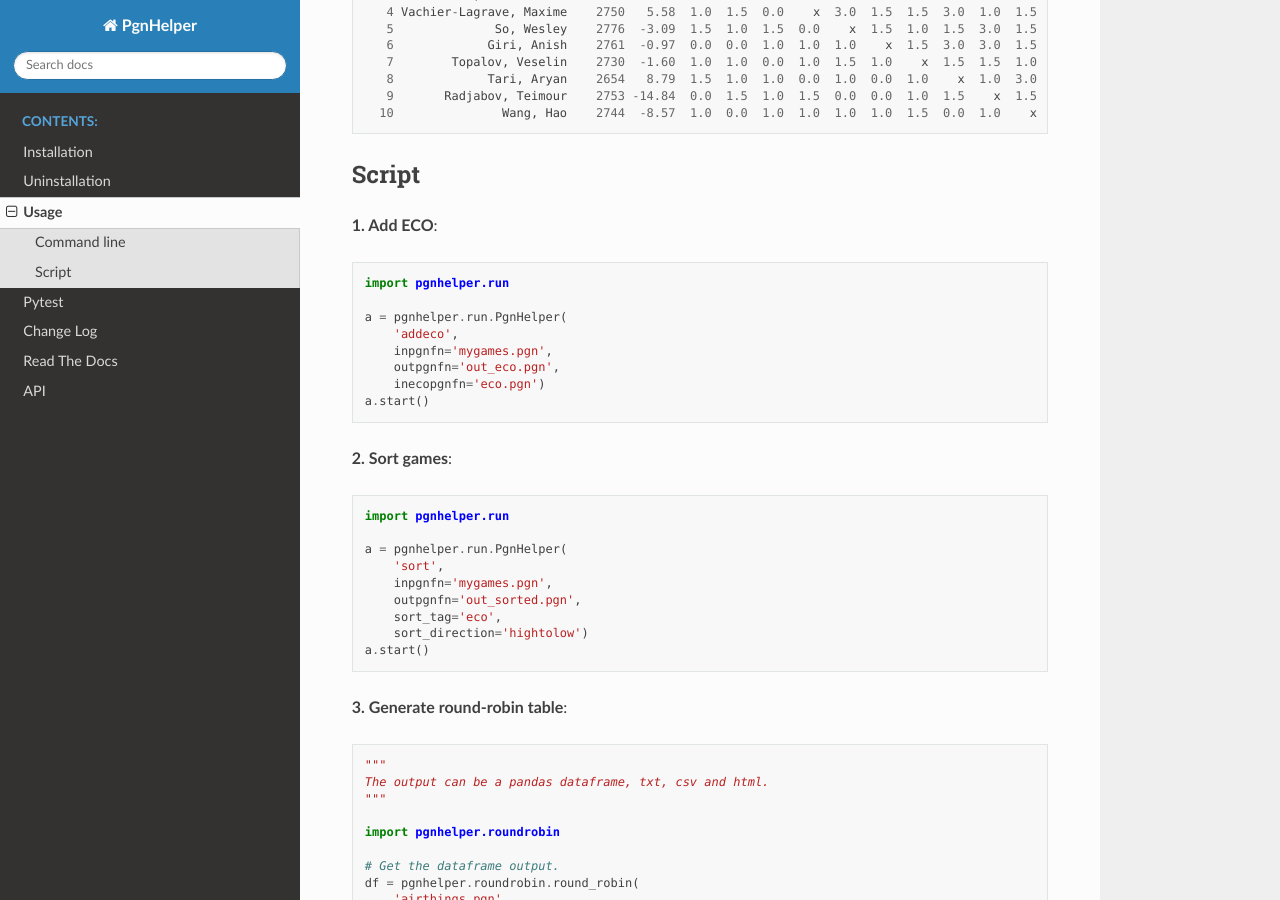
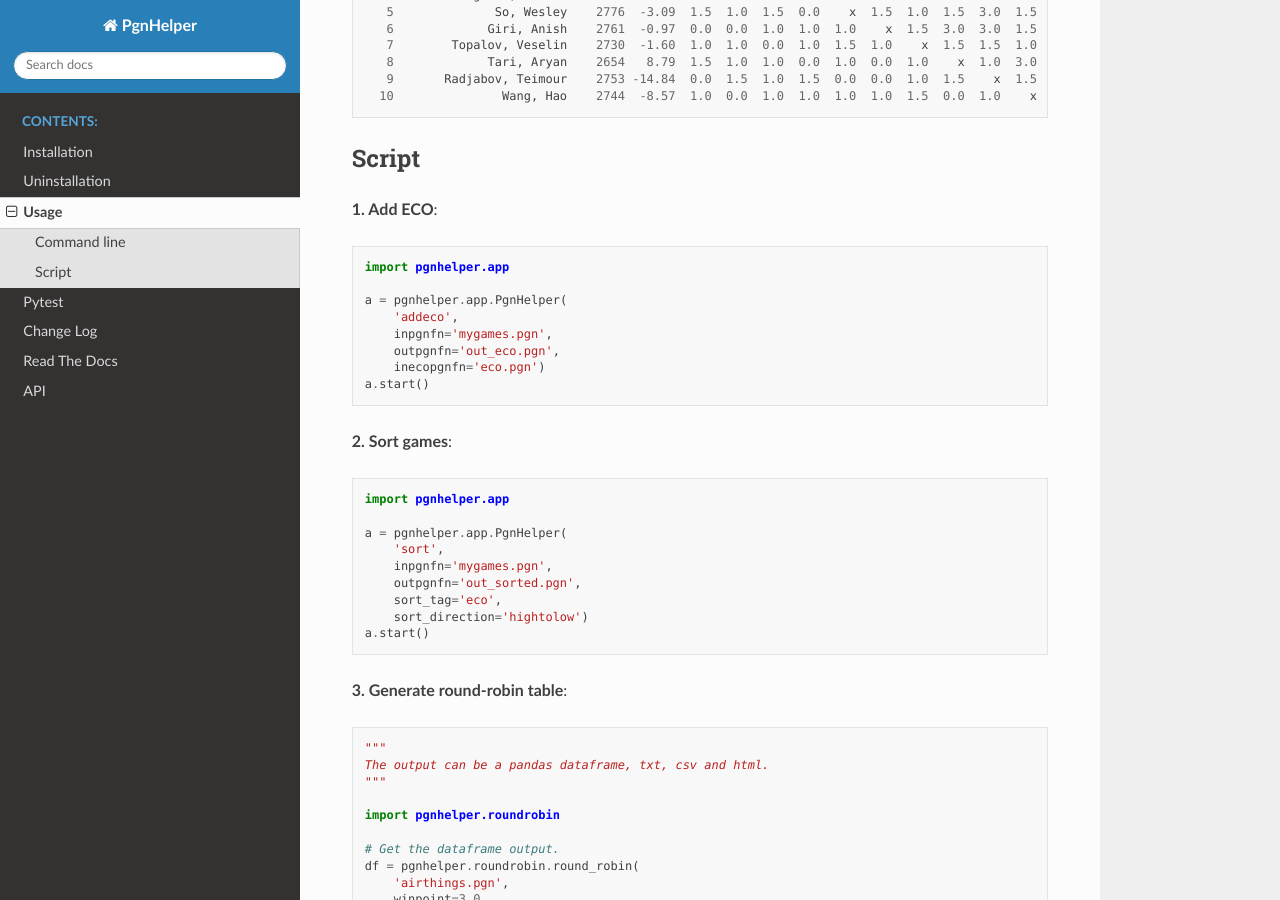
Before and after one commit to fsmosca/pgnhelper, a Sphinx documentation site: the page built from docs/usage.rst, in a window 1280 px wide and 900 px high, scrolled down 1201 px. Built offline with Sphinx 7.4.7 and the Read the Docs theme 2.0.0, drawn with Linux system fonts in a browser that asks for light colours.

Commit message:
Update usage.rst

```diff
--- a/docs/usage.rst
+++ b/docs/usage.rst
@@ -13,8 +13,7 @@ Command line
 
 **2. Sort**::
 
-   pgnhelper sort --inpgnfn airthings.pgn --outpgnfn sorted_airthings.pgn
-                  --sort-tag eco --sort-direction hightolow
+   pgnhelper sort --inpgnfn airthings.pgn --outpgnfn sorted_airthings.pgn --sort-tag eco --sort-direction hightolow
 
 **3. Generates a round-robin result table**::
 
@@ -58,9 +57,9 @@ Script
 
 **1. Add ECO**::
 
-    import pgnhelper.run
+    import pgnhelper.app
 
-    a = pgnhelper.run.PgnHelper(
+    a = pgnhelper.app.PgnHelper(
         'addeco',
         inpgnfn='mygames.pgn',
         outpgnfn='out_eco.pgn',
@@ -69,9 +68,9 @@ Script
 
 **2. Sort games**::
 
-    import pgnhelper.run
+    import pgnhelper.app
 
-    a = pgnhelper.run.PgnHelper(
+    a = pgnhelper.app.PgnHelper(
         'sort',
         inpgnfn='mygames.pgn',
         outpgnfn='out_sorted.pgn',
```
